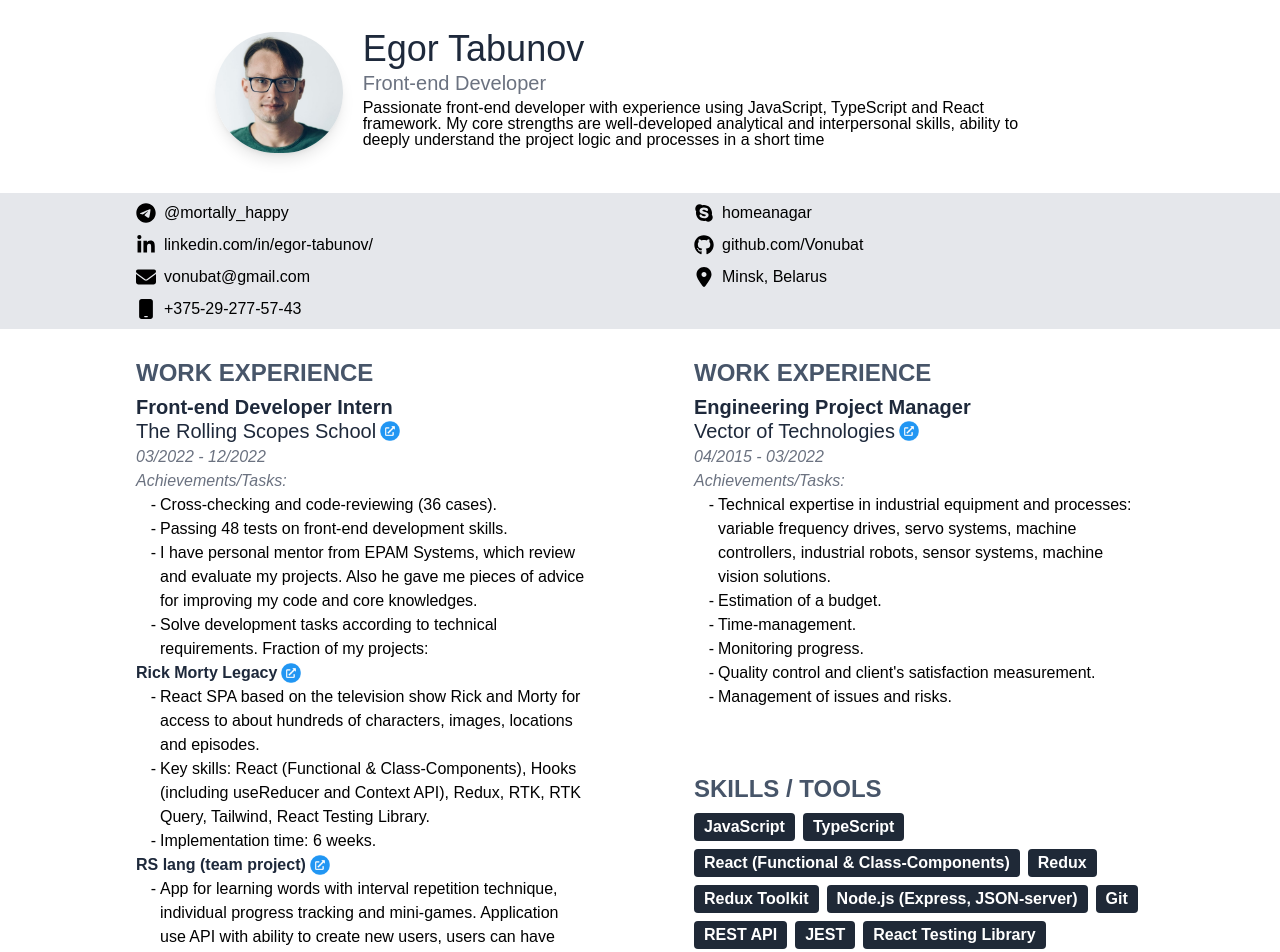
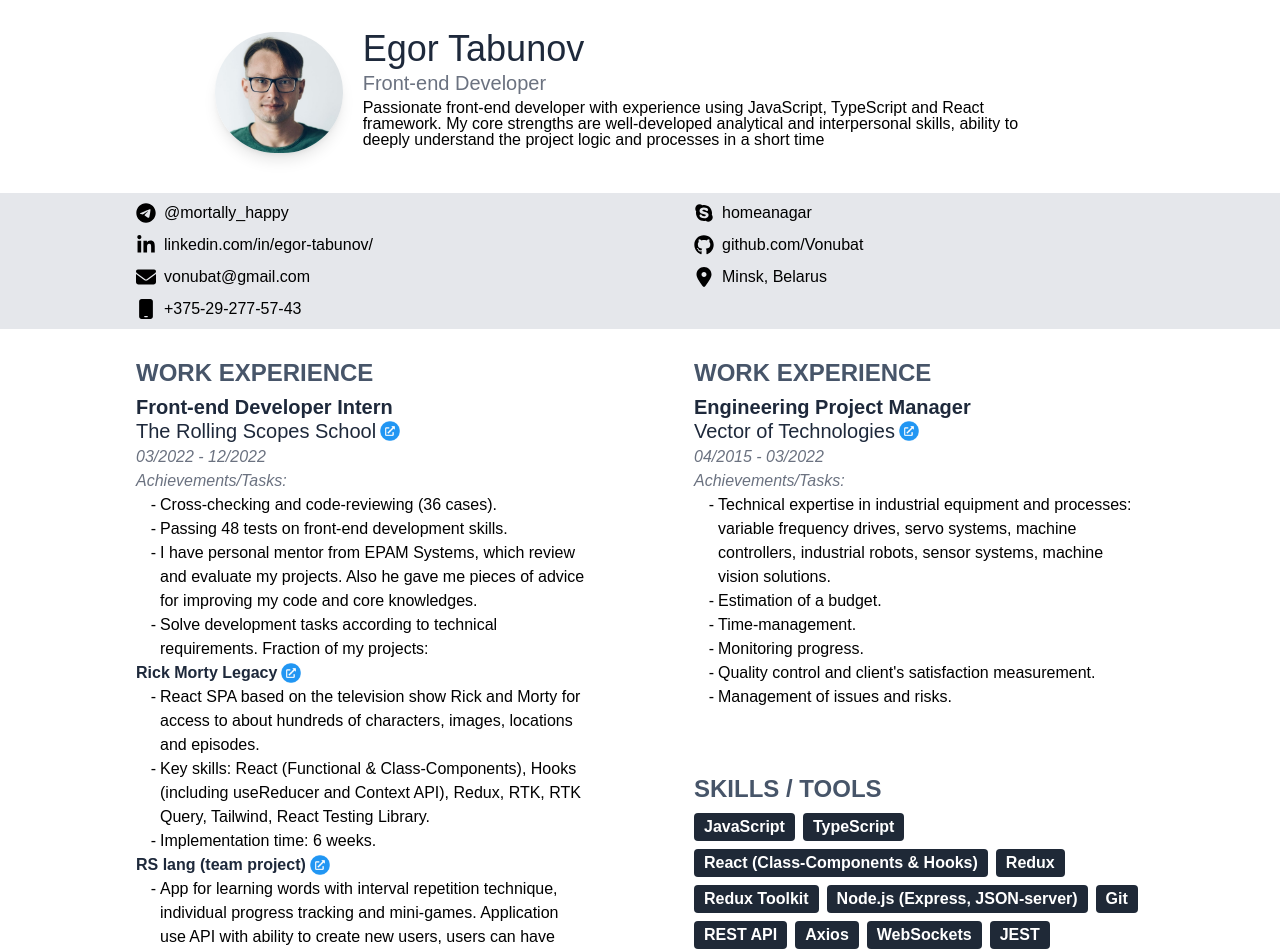
Before and after one commit to Vonubat/resume, a React (Create React App) app: page / in a window 1280 px wide. Shown: the top 952 px of the page. Built offline with nearby package versions, Linux system fonts and the light colour scheme; what tw-elements would draw is missing.

Commit message:
refactor: SkillsAndTools component

```diff
--- a/src/components/Main.tsx
+++ b/src/components/Main.tsx
@@ -1,7 +1,7 @@
 import React from 'react';
 import Education from './Education';
 import Languages from './Languages';
-import SkillsAndTools from './SkillsAndTools';
+import { SkillsAndTools } from './SkillsAndTools';
 import WorkExperienceRSSchool from './WorkExperienceRSSchool';
 import WorkExperienceVector from './WorkExperienceVector';
 
--- a/src/components/SkillsAndTools.tsx
+++ b/src/components/SkillsAndTools.tsx
@@ -1,41 +1,18 @@
 import React from 'react';
+import { SKILLS_AND_TOOLS } from '../constants';
 import { Badge } from './UI/Badge';
 
-function SkillsAndTools() {
+export const SkillsAndTools = (): JSX.Element => {
   return (
     <div className="flex flex-col max-w-[450px] mx-2 my-2">
       <h2 className="font-bold leading-loose text-2xl text-slate-600 uppercase">
         Skills / Tools
       </h2>
       <div className="badge-container flex flex-wrap gap-2">
-        <Badge value="JavaScript" />
-        <Badge value="TypeScript" />
-        <Badge value="React (Functional & Class-Components)" />
-        <Badge value="Redux" />
-        <Badge value="Redux Toolkit" />
-        <Badge value="Node.js (Express, JSON-server)" />
-        <Badge value="Git" />
-        <Badge value="REST API" />
-        <Badge value="JEST" />
-        <Badge value="React Testing Library" />
-        <Badge value="MongoDB" />
-        <Badge value="Sass" />
-        <Badge value="CSS" />
-        <Badge value="Bootstrap" />
-        <Badge value="Material-UI" />
-        <Badge value="Tailwind" />
-        <Badge value="HTML" />
-        <Badge value="BEM" />
-        <Badge value="Webpack" />
-        <Badge value="ESLint" />
-        <Badge value="Postman" />
-        <Badge value="Swagger" />
-        <Badge value="Figma" />
-        <Badge value="Scrum" />
-        <Badge value="Kanban (Trello)" />
+        {SKILLS_AND_TOOLS.map((item) => (
+          <Badge key={item}>{item}</Badge>
+        ))}
       </div>
     </div>
   );
-}
-
-export default SkillsAndTools;
+};
--- a/src/components/UI/Badge.tsx
+++ b/src/components/UI/Badge.tsx
@@ -1,15 +1,13 @@
 import React from 'react';
 
 type MyProps = {
-  value: string;
+  children?: string;
 };
 
-export const Badge: ({ value }: MyProps) => JSX.Element = ({
-  value,
-}: MyProps): JSX.Element => {
+export const Badge = ({ children }: MyProps): JSX.Element => {
   return (
     <span className="inline-block py-1.5 px-2.5 leading-none text-center whitespace-nowrap align-baseline font-bold bg-gray-800 text-white rounded">
-      {value}
+      {children}
     </span>
   );
 };
--- /dev/null
+++ b/src/constants/index.ts
@@ -0,0 +1,29 @@
+export const SKILLS_AND_TOOLS: string[] = [
+  'JavaScript',
+  'TypeScript',
+  'React (Class-Components & Hooks)',
+  'Redux',
+  'Redux Toolkit',
+  'Node.js (Express, JSON-server)',
+  'Git',
+  'REST API',
+  'Axios',
+  'WebSockets',
+  'JEST',
+  'React Testing Library',
+  'MongoDB',
+  'SASS',
+  'CSS',
+  'Bootstrap',
+  'Material-UI',
+  'Tailwind',
+  'HTML',
+  'BEM',
+  'Webpack',
+  'ESLint',
+  'Postman',
+  'Swagger',
+  'Figma',
+  'Scrum',
+  'Kanban (Trello)',
+];
```
